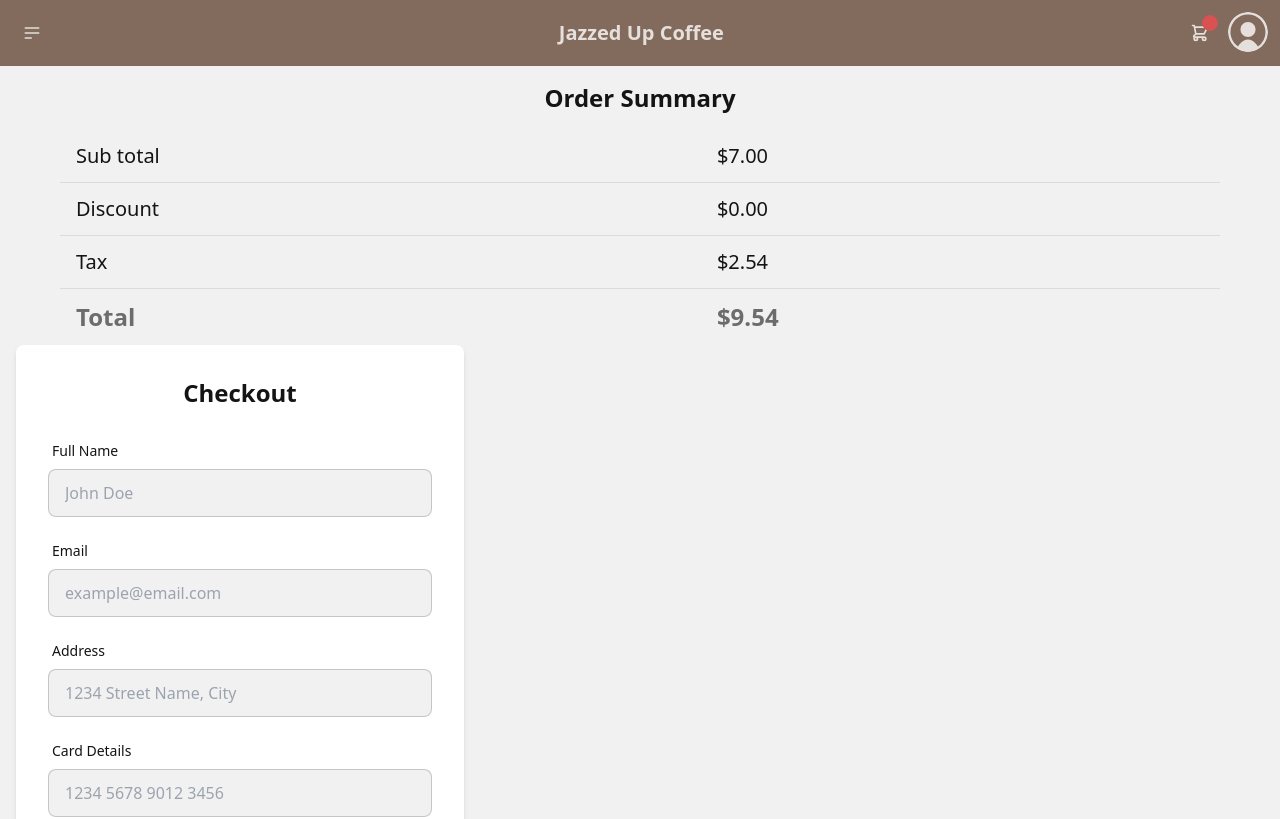
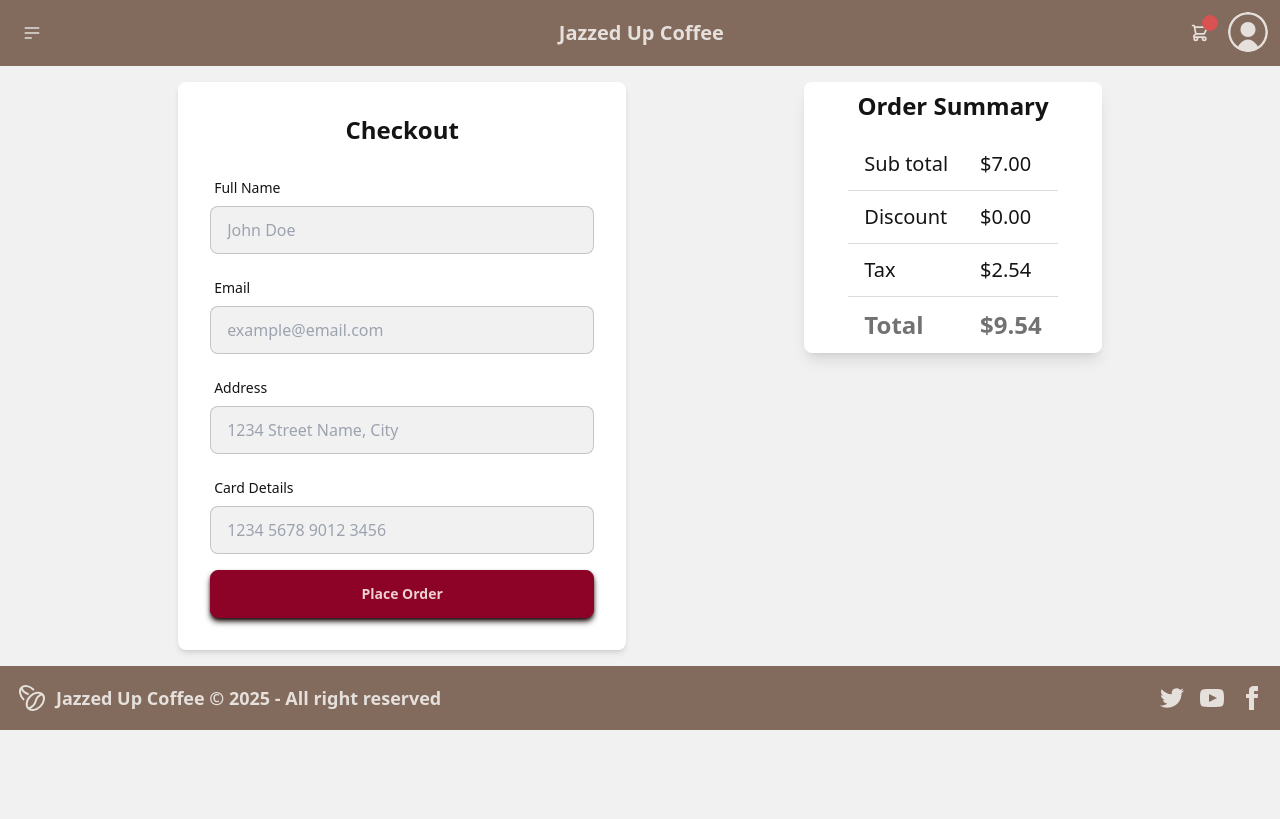
Before and after one commit to Laqwanda-Nettles/coffee-shop-frontend, a Next.js app: page /checkout in a window 1280 px wide. Shown: the top 819 px of the page. Built offline with nearby package versions, Linux system fonts and the light colour scheme.

Commit message:
updated handlePayment function + added tailwind styling.

```diff
--- a/src/pages/checkout.jsx
+++ b/src/pages/checkout.jsx
@@ -4,16 +4,18 @@ import Footer from "@/components/Footer";
 import Navbar from "@/components/Navbar";
 
 export default function Checkout() {
-  function handlePayment() {
-    alert("Thank You for purchase!");
+  function handlePayment(name, email, address) {
+    alert(`Thank You ${name}, for your purchase!`);
   }
 
   return (
     <>
       <Navbar title={"Jazzed Up Coffee"} />
-      <div className="m-4">
-        <CartSummary />
+      <div className="m-4 flex justify-evenly items-start gap-4">
         <CheckoutForm handleClick={handlePayment} />
+        <div className="bg-white rounded-lg shadow-lg">
+          <CartSummary />
+        </div>
       </div>
       <Footer info={"Jazzed Up Coffee"} />
     </>
```
